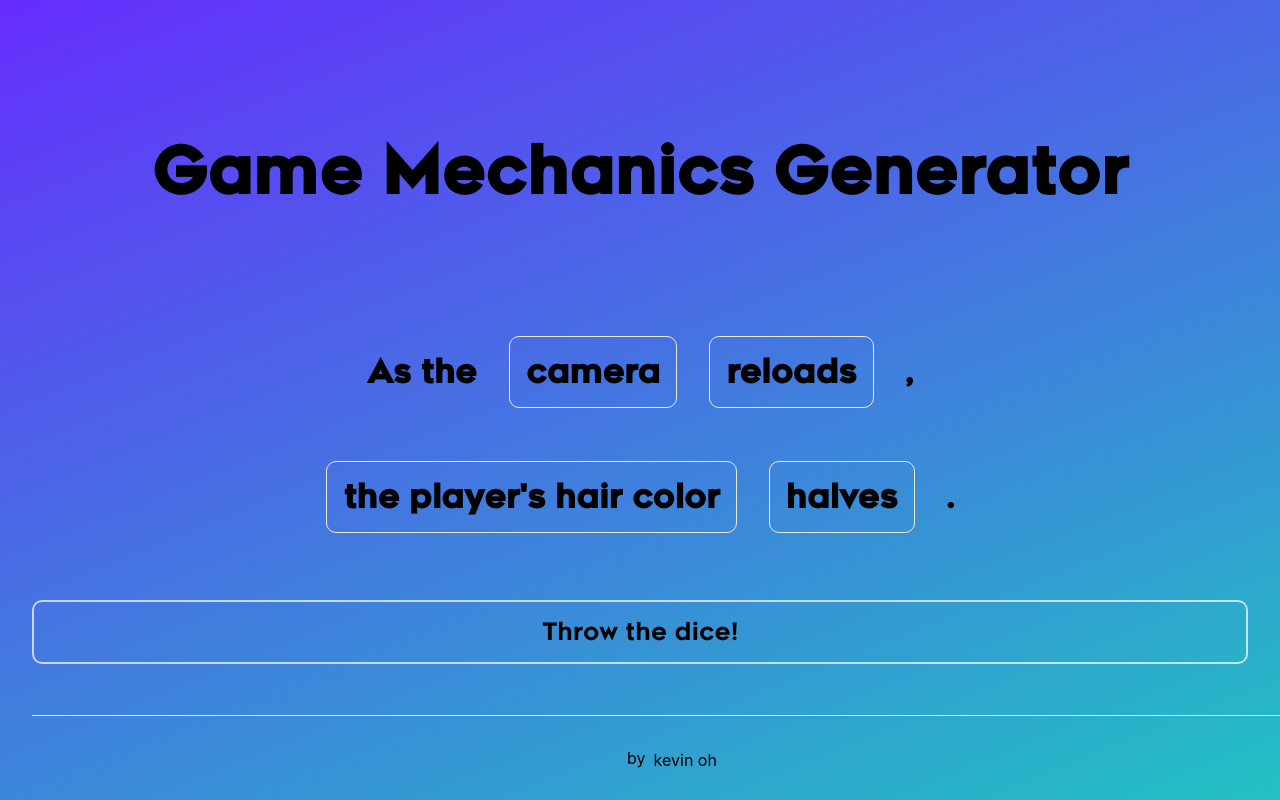
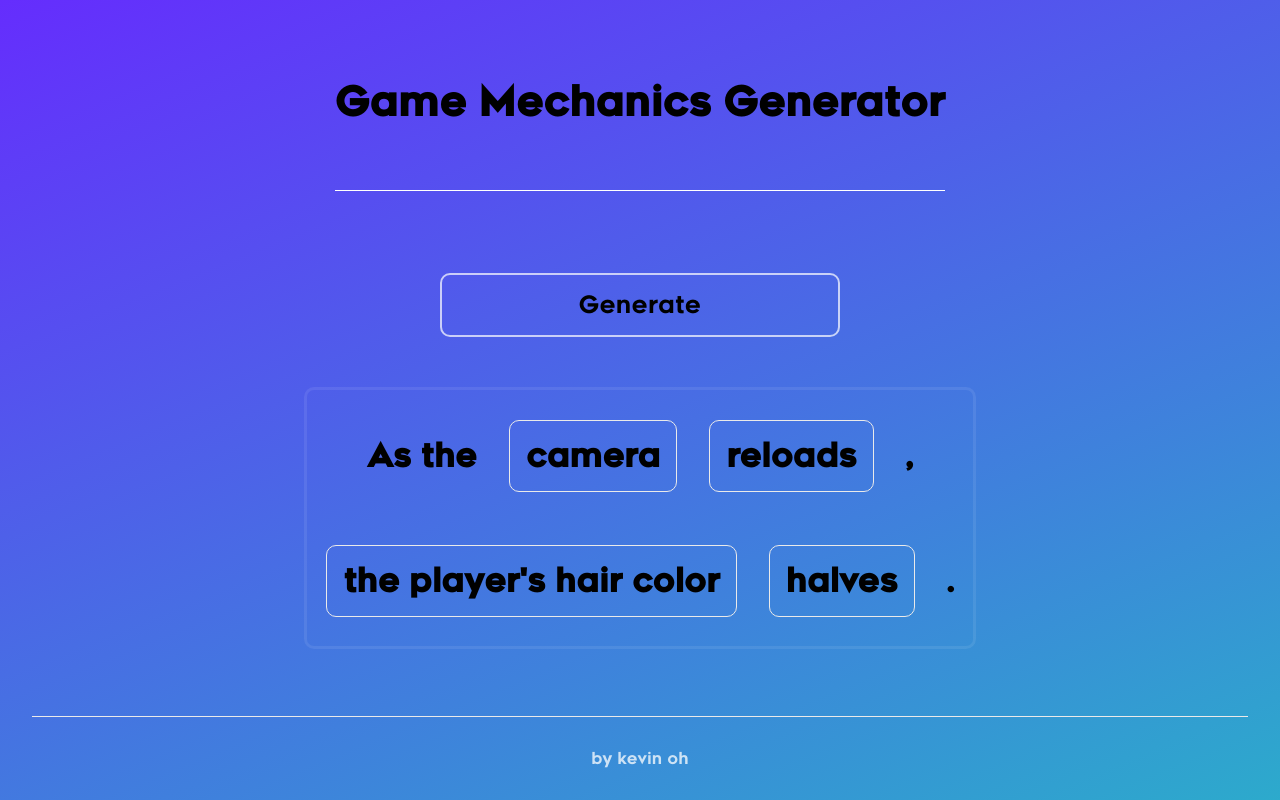
Before and after one commit to kod-yt/game-dice, a Next.js app: page / in a window 1280 px wide. Shown: the top 800 px of the page. Built offline with nearby package versions, Linux system fonts and the light colour scheme.

Commit message:
some more styles + tweaks

```diff
--- a/pages/index.tsx
+++ b/pages/index.tsx
@@ -110,8 +110,14 @@ export default function Home({
           Game Mechanics Generator <small></small>
         </h1>
 
-        <div style={{ marginBottom: "100px" }} />
+        <div style={{ marginBottom: "50px" }} />
 
+        <button className={styles.button} onClick={() => getNewPermutation()}>
+          Generate
+        </button>
+
+        <div style={{ marginBottom: "50px" }} />
+        <div className={styles.gridContainer}>
           <div className={styles.grid}>
             <div className={styles.card}>
               <h2 className={styles.text}>As the</h2>
@@ -146,12 +152,7 @@ export default function Home({
               <h2 className={styles.text}>.</h2>
             </div>
           </div>
-
-        <div style={{ marginBottom: "40px" }} />
-
-        <button className={styles.button} onClick={() => getNewPermutation()}>
-          Throw the dice!
-        </button>
+        </div>
       </main>
 
       <footer className={styles.footer}>
@@ -160,11 +161,7 @@ export default function Home({
           target="_blank"
           rel="noopener noreferrer"
         >
-          by{" "}
-          <span className={styles.logo}>
-            kevin oh
-            {/* <Image src="/vercel.svg" alt="Vercel Logo" width={72} height={16} /> */}
-          </span>
+          by kevin oh{" "}
         </a>
       </footer>
     </div>
--- a/styles/Home.module.css
+++ b/styles/Home.module.css
@@ -11,18 +11,19 @@
 
 .main {
   min-height: 100vh;
-  padding: 4rem 0;
+  padding: 2rem 0;
   flex: 1;
   display: flex;
   flex-direction: column;
-  justify-content: center;
+  /* justify-content: center; */
   align-items: center;
 }
 
 .footer {
-  position: fixed;
+  position: sticky;
+  margin-top: 10rem;
   bottom: 0;
- width: 100%;
+  width: 100%;
   display: flex;
   flex: 1;
   padding: 2rem 0;
@@ -36,6 +37,7 @@
   justify-content: center;
   align-items: center;
   flex-grow: 1;
+  color: rgba(255, 255, 255, 0.75);
 }
 
 .title a {
@@ -51,8 +53,12 @@
 
 .title {
   margin: 0;
+  margin-bottom: 2rem;
   line-height: 1.15;
-  font-size: 4rem;
+  font-size: 2.5rem;
+  padding-top: 3rem;
+  padding-bottom: 4rem;
+  border-bottom: 1px solid white;
 }
 
 .title,
@@ -75,6 +81,12 @@
     Bitstream Vera Sans Mono, Courier New, monospace;
 }
 
+.gridContainer {
+  padding: 3px;
+  border: 3px solid rgba(255, 255, 255, 0.08);
+  border-radius: 10px;
+}
+
 .grid {
   display: flex;
   align-items: center;
@@ -84,7 +96,7 @@
 }
 
 .button {
-  transition: background 0.2s;
+  transition: background 0.2s, transform 0.2s;
   border: 2px solid rgba(255, 255, 255, 0.7);
   background: transparent;
   font-size: 1.5rem;
@@ -94,8 +106,16 @@
   width: 100%;
 }
 
+@media (min-width: 600px) {
+  .button {
+    width: 400px;
+  }
+}
+
 .button:hover {
-  background: rgba(255, 255, 255, 0.15);
+  background: rgba(0, 0, 0, 0.1);
+  transform: rotateZ(2deg);
+  box-shadow: 0 2px 2px 2px rgba(12, 12, 12, 0.05);
 }
 
 .card {
@@ -112,7 +132,8 @@
 .container h1,
 .text,
 .textoption,
-.button {
+.button,
+.footer a {
   font-family: "Renogare", "Lucida Sans", "Lucida Sans Regular", "Lucida Grande",
     "Lucida Sans Unicode", Geneva, Verdana, sans-serif;
 }
```
Lines whose indentation alone changed are shown as unchanged.
